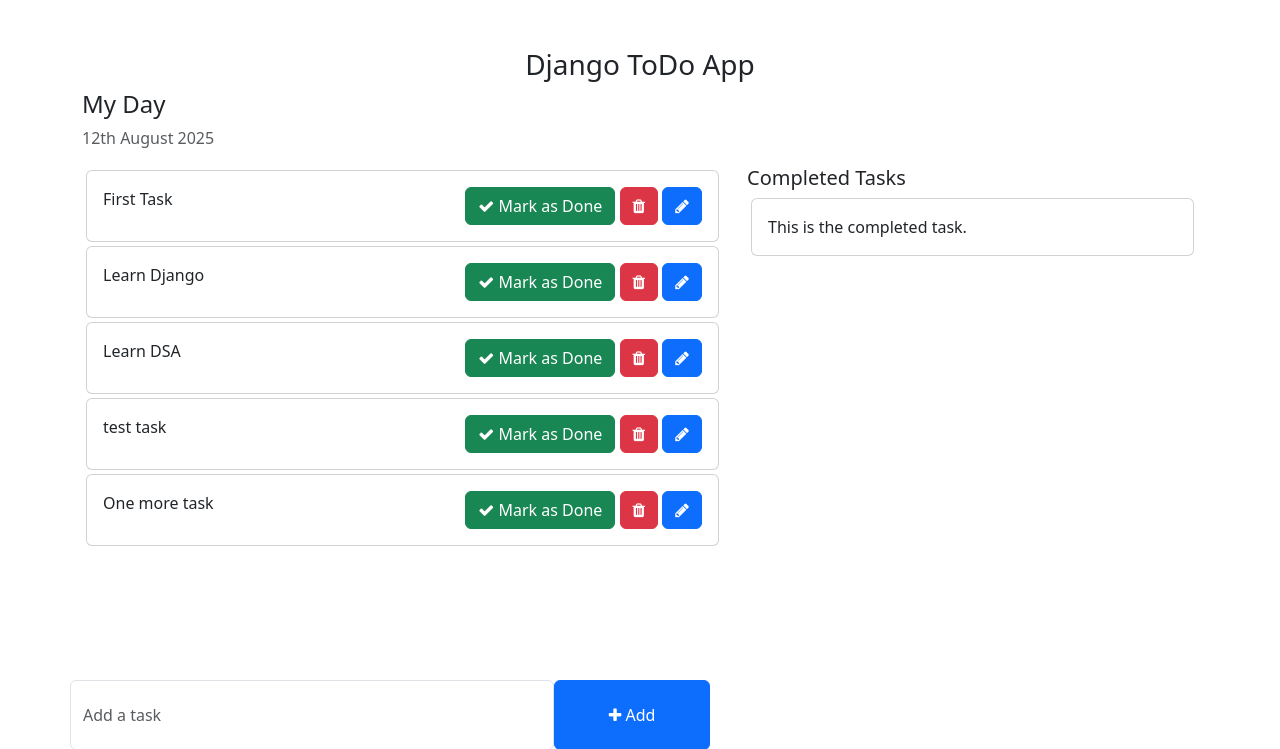
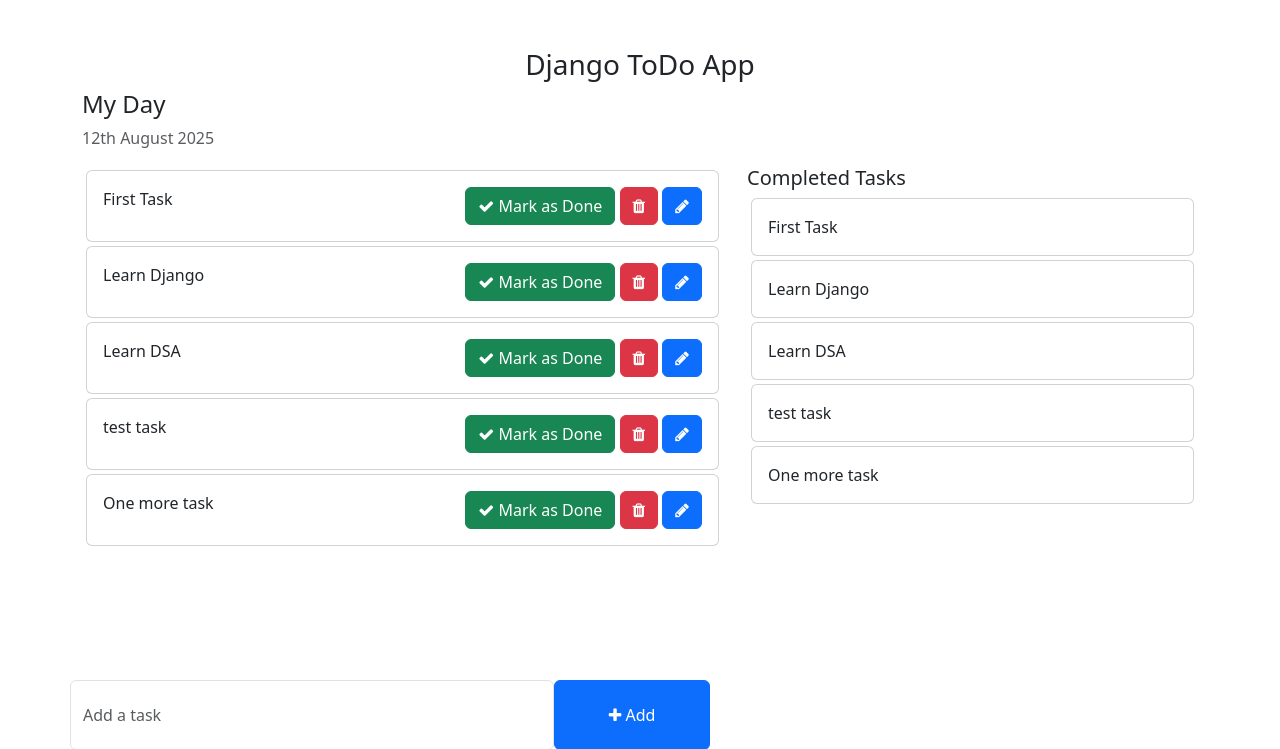
Before and after one commit to devsiddu/django-todo, a Django app: template templates/home.html in a window 1280 px wide. Shown: the top 749 px of the page. Run offline with Django 5.2, Linux system fonts and the light colour scheme; the template is opened without the code that fills it: values that come from a table or form of the project are taken from there, others are empty; data comes from the database, SQL or seed files in the repository; both versions use the stored data as it was after the commit.

Commit message:
completed mark_as_done functinality

```diff
--- a/templates/home.html
+++ b/templates/home.html
@@ -33,7 +33,7 @@
               <div class="card-body">
                 {{task.task}}
                 <span style="position: relative; float: right;">
-                  <a class="btn btn-success"><i class="fa fa-check"></i> Mark as Done</a>
+                  <a class="btn btn-success" href="{% url 'update_task' task.id %}"><i class="fa fa-check"></i> Mark as Done</a>
                   <a class="btn btn-danger"><i class="fa fa-trash"></i></a>
                   <a class="btn btn-primary"><i class="fa fa-pencil"></i></a>
                 </span>
@@ -44,9 +44,11 @@
         <div class="col-md-5 col-lg-5">
           <h5>Completed Tasks</h5>
           <!-- List of all the tasks that have completed -->
-          <div class="card m-1">
-            <div class="card-body">This is the completed task.</div>
-          </div>
+           {% for task in completed_task %}
+           <div class="card m-1">
+             <div class="card-body">{{task.task}}</div>
+           </div>
+           {% endfor %}
         </div>
       </div>
       <div class="row">
--- a/todo/urls.py
+++ b/todo/urls.py
@@ -1,5 +1,7 @@
 from django.urls import path
 from . import views
 urlpatterns = [
-    path('add-task/', views.add_task, name='add_task')
+    path('add-task/', views.add_task, name='add_task'),
+    path('update-task/<int:id>/', views.update_task, name='update_task'),
+
 ]
--- a/todo_main/views.py
+++ b/todo_main/views.py
@@ -3,7 +3,9 @@ from todo.models import Task
 
 def home(request):
     tasks =Task.objects.filter(is_completed = False).order_by('-updated_at')
+    completed_task = Task.objects.filter(is_completed = True).order_by('-updated_at')
     context = {
-        'tasks': tasks
+        'tasks': tasks,
+        'completed_task': completed_task,
     }
     return render(request, 'home.html', context)
```
Also changed, not shown: todo/views.py (+7 -1 lines), db.sqlite3.
